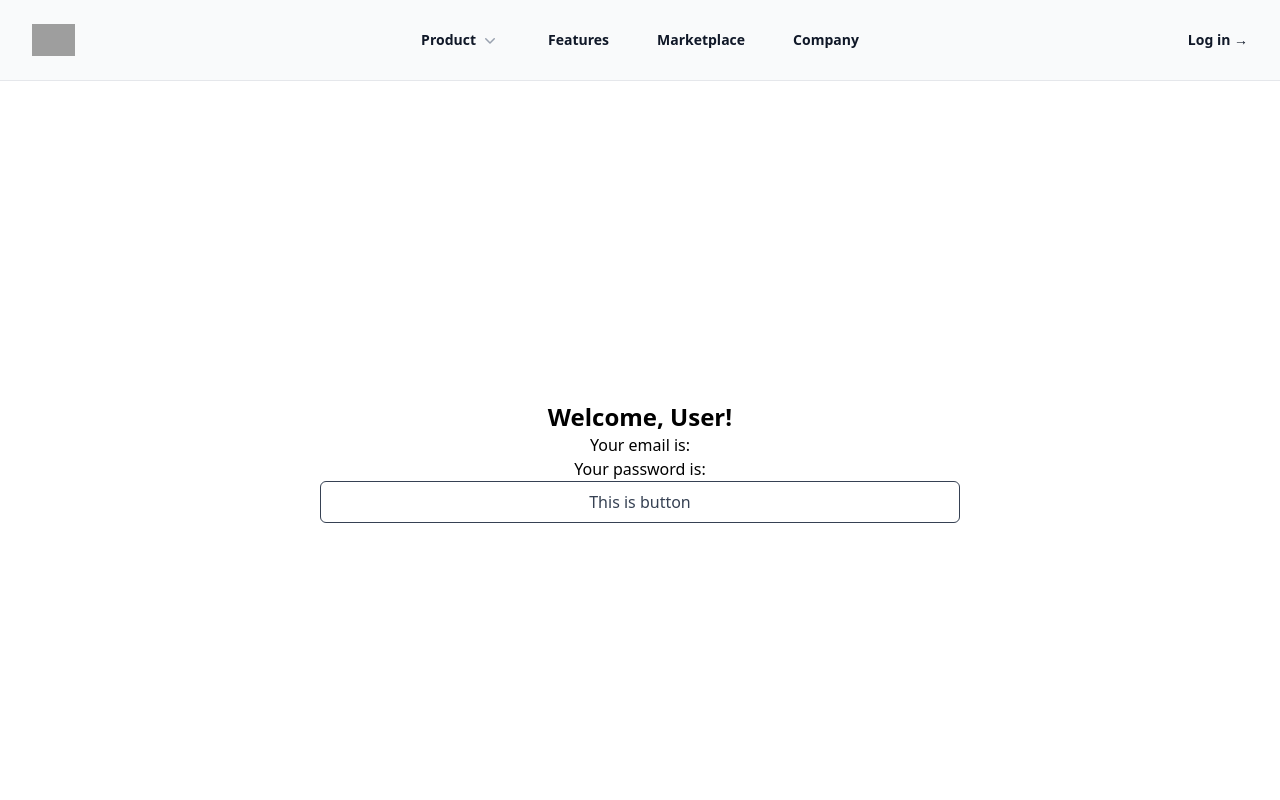
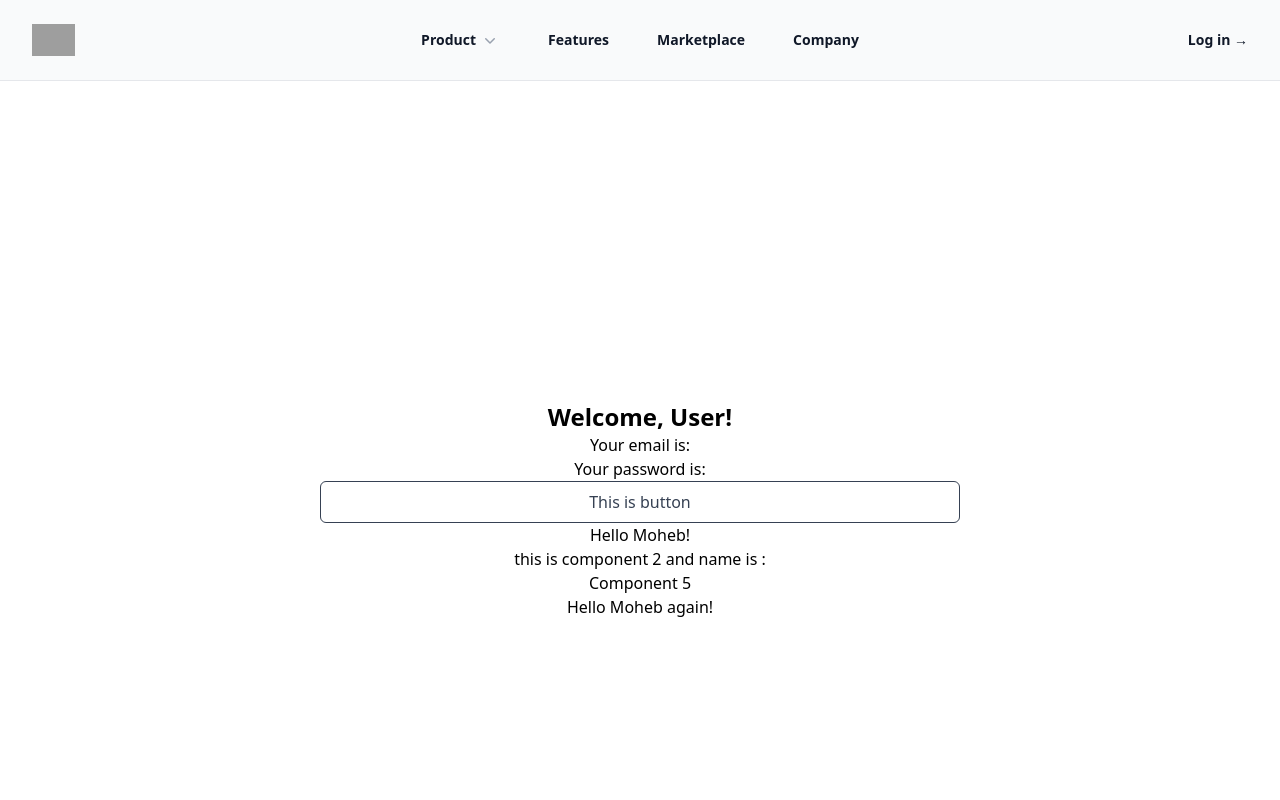
Before and after one commit to Mohebjami/Learn-React, a React (Vite) app: page /body in a window 1280 px wide. Shown: the top 800 px of the page. Built offline with nearby package versions, Linux system fonts and the light colour scheme; grey boxes are pictures that could not be loaded.

Commit message:
use, useContext hook on Body.jsx

```diff
--- a/src/components/main/View/Body.jsx
+++ b/src/components/main/View/Body.jsx
@@ -1,5 +1,40 @@
-import {React, useState, useEffect} from 'react';
+import {React, useState, useEffect, useContext, createContext} from 'react';
 import { useLocation } from 'react-router-dom';
+
+const UserContext = createContext();
+
+function Component1() {
+  const [user, setUser] = useState("Moheb");
+
+  return (
+    <UserContext.Provider value={user}>
+      <h1>{`Hello ${user}!`}</h1>
+      <Component2 />
+    </UserContext.Provider>
+  );
+}
+
+function Component2({giveName}) {
+  return(
+    <>
+     <h1>this is component 2 and name is : {giveName}</h1>
+     <Component3/>
+    </>
+
+  )
+}
+
+function Component3() {
+  const user = useContext(UserContext);
+
+  return (
+    <>
+      <h1>Component 5</h1>
+      <h2>{`Hello ${user} again!`}</h2>
+    </>
+  );
+}
+
 
 function Body() {
   const location = useLocation();
@@ -34,6 +69,7 @@
         <p>Your password is: {formdata.password}</p>
         <p>{name}</p>
         <button className="flex items-center justify-center border rounded-md py-2 text-gray-700 hover:bg-gray-100" type="button" onClick={handleChange}>This is button</button>
+        <Component1/>
     </div>
   );
 }
```
